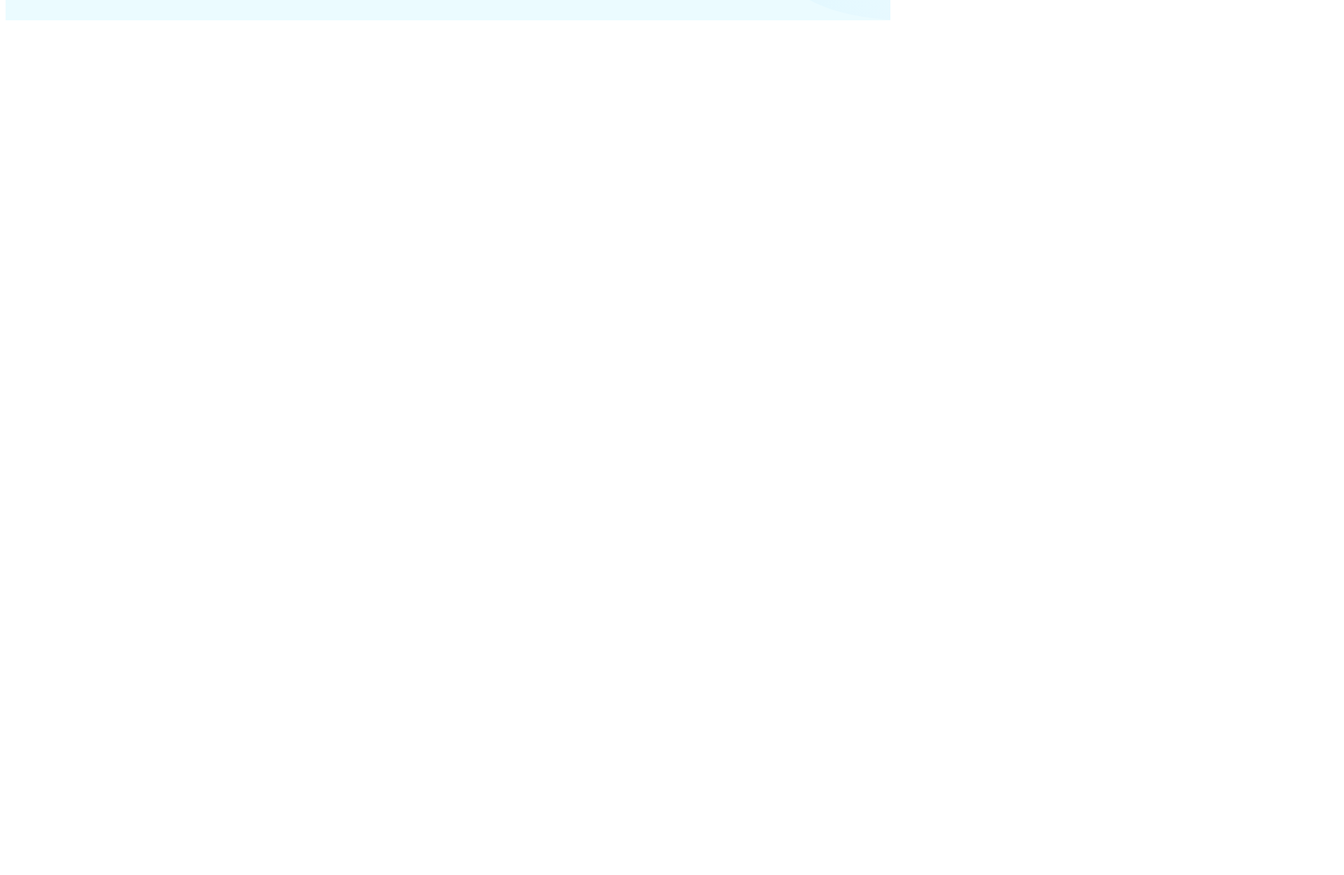
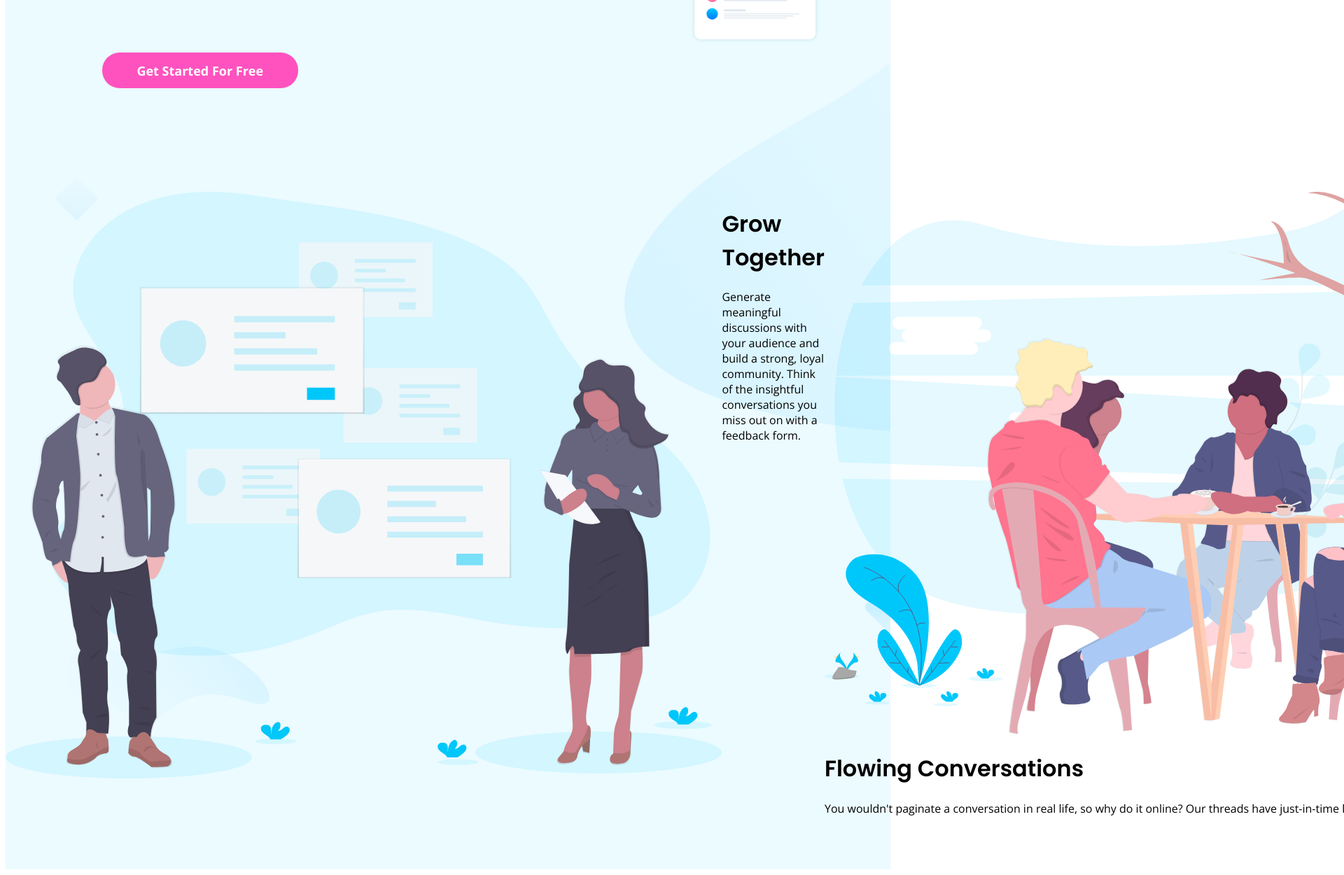
Before and after one commit to rjlmacfarlane/huddle, a website: page index.html in a window 1280 px wide. Shown: the part 633-1883 px from the top of the page at 70% size, 1920 px wide, since content can reach past the window. Before the commit the page ends 800 px from the top, so only its background shows below. Drawn offline with nearby package versions, Linux system fonts and the light colour scheme.

Commit message:
Add remaining body content

```diff
--- a/index.html
+++ b/index.html
@@ -29,6 +29,7 @@
           <h1>Build The Community Your Fans Will Love</h1>
           <p>Huddle re-imagines the way we build communities. You have a voice, but so does your audience. Create connections with your users as you engage in genuine discussion.</p><br/>
           <button class="btn btn-primary">Get Started For Free</button>
+          <br/>
           </div>
           <div class="box-1"><img src="images/illustration-mockups.svg"></div>
         </div>
@@ -36,8 +37,34 @@
 
         <div class="content">
           <div class="grow-together"></div>
-          <div class="flowing-conversations"></div>
-          <div class="your-users"></div>
+            <div class="box-1">
+              <img src="images/illustration-grow-together.svg">
+            </div>
+            <div class="box-0">
+              <h1>Grow Together</h1>
+              <p> Generate meaningful discussions with your audience and build a strong, loyal community. Think of the insightful conversations you miss out on with a feedback form.</p>
+            </div>
+          <br/>
+          <div class="flowing-conversations">
+            <div class="box-1">
+              <img src="images/illustration-flowing-conversation.svg">
+            </div>
+            <div class="box-0">
+              <h1>Flowing Conversations</h1>
+              <p> You wouldn't paginate a conversation in real life, so why do it online? Our threads have just-in-time loading for a more natural flow.</p>
+            </div>
+          </div>
+          <br/>
+          <div class="your-users">
+            <div class="box-1">
+              <img src="images/illustration-your-users.svg">
+            </div>
+            <div class="box-0">
+              <h1>Your Users</h1>
+              <p> It takes no time at all to integrate Huddle with your app's authentication sollution. This means, once signed in to your app, your users can start chatting immediately.</p>
+            </div>
+          </div>
+          <br/>
         </div>
 
 
--- a/styles/layout.scss
+++ b/styles/layout.scss
@@ -5,7 +5,20 @@
   background-repeat: no-repeat;
   height: 100%;
   background-color: hsl(193, 100%, 96%);
+  align-items: center;
 }
+
+h1, h2 {
+  font-family: 'Poppins', sans-serif;
+}
+p {
+  font-family: 'Open Sans', sans-serif;
+}
+img {
+  max-width: 85vw;
+  max-height: auto;
+}
+
 .btn {
   border: 2px transparent;
   border-radius: 25px;
@@ -14,6 +27,7 @@
   padding-right: 1.75em;
   padding-top: 0.35em;
   padding-bottom: 0.35em;
+  margin: 2em;
 }
 
 .header {
@@ -45,7 +59,6 @@
     padding: 2em;
 
     .box-0 {
-      font-family: 'Open Sans', sans-serif;
       font-weight: 400;
       font-size: 18px;
       flex-basis: 30%;
@@ -71,11 +84,13 @@
   .hero {
     display: flex;
     justify-content: space-around;
-    img {
-      max-width: 55vw;
-      max-height: auto;
-    }
   }
+
+  .content {
+    display: flex;
+    justify-content: space-around;
+  }
+
   .btn {
     padding-left: 2.75em;
     padding-right: 2.75em;
```
Also changed, not shown: styles/layout.css, 1 other file.
